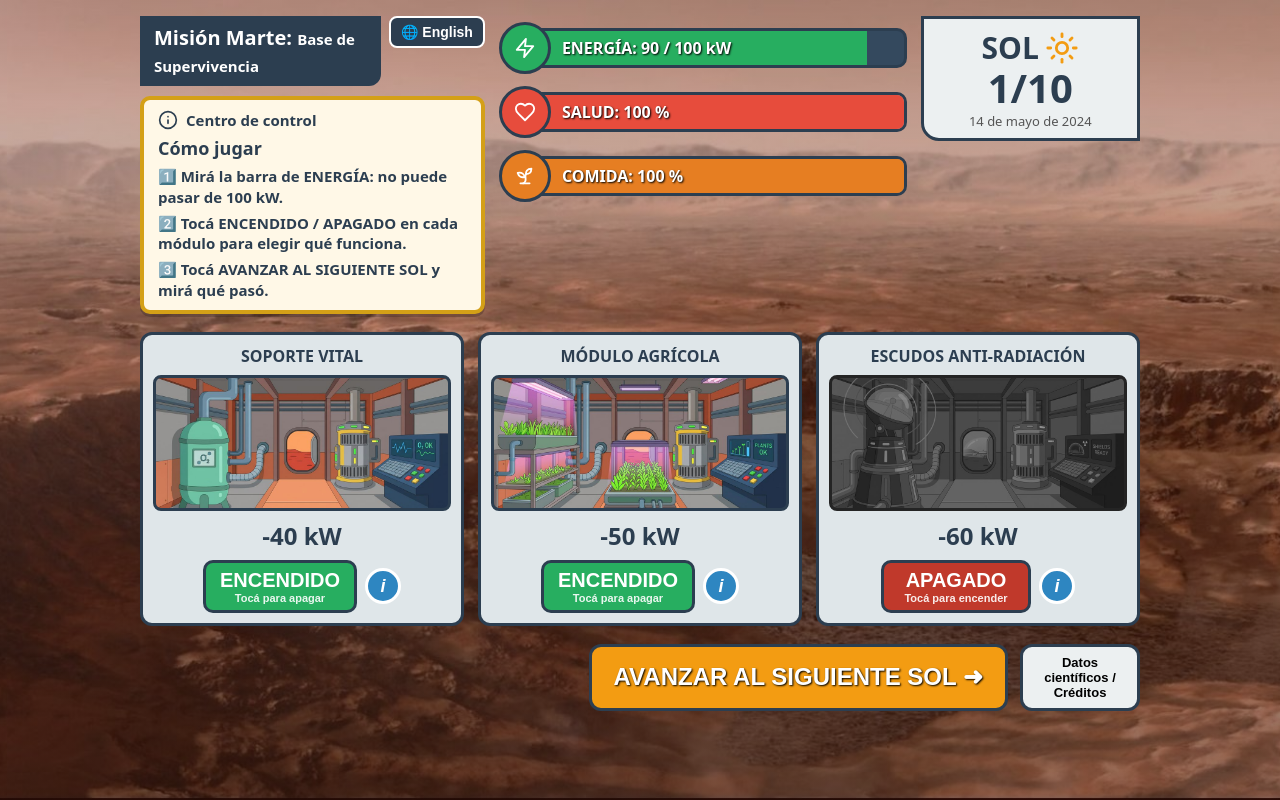
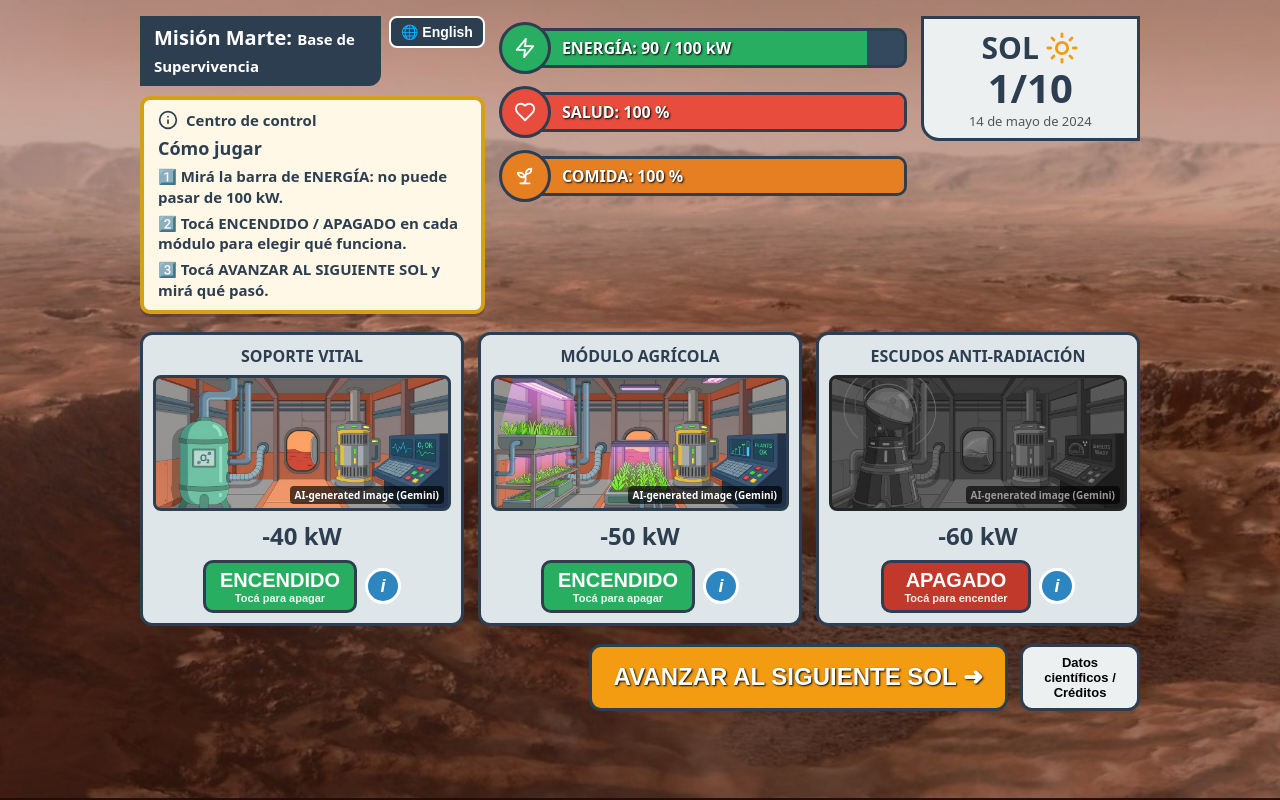
Before and after one commit to PabloVallejo2026/simulador-marte, a React (Vite) app: page / in a window 1280 px wide. Both pictures are taken after a click on the button "COMENZAR MISIÓN ➜". Built offline with nearby package versions, Linux system fonts and the light colour scheme.

Commit message:
Marca de agua IA en imágenes

```diff
--- a/src/App.jsx
+++ b/src/App.jsx
@@ -287,7 +287,9 @@ export default function App() {
           {Object.entries(systems).map(([key, sys]) => (
             <div key={key} className="module">
               <h3>{modNames[key].toUpperCase()}</h3>
-              <div className={`module-art art-${key} ${sys.active ? '' : 'art-off'}`} />
+              <div className={`module-art art-${key} ${sys.active ? '' : 'art-off'}`}>
+                <span className="ai-mark">AI-generated image (Gemini)</span>
+              </div>
               <div className="module-kw">-{sys.cost} kW</div>
               <div className="module-actions">
                 <button
@@ -404,6 +406,8 @@ export default function App() {
         .art-agriculture { background-image: url('/img/agricultura.jpg'); }
         .art-shields { background-image: url('/img/escudos.jpg'); }
         .art-off { filter: grayscale(1) brightness(0.6); }
+        .module-art { position: relative; }
+        .ai-mark { position: absolute; right: 4px; bottom: 4px; background: rgba(0,0,0,0.65); color: #fff; font-size: 10px; font-weight: 600; padding: 2px 5px; border-radius: 4px; }
         .module-kw { font-size: 24px; font-weight: 900; margin: 8px 0; }
         .module-actions { display: flex; align-items: center; justify-content: center; gap: 8px; }
         .state-btn { border: 3px solid #2c3e50; border-radius: 10px; color: #fff; font-size: 20px; font-weight: 900; padding: 6px 14px; cursor: pointer; display: flex; flex-direction: column; align-items: center; min-width: 150px; }
```
